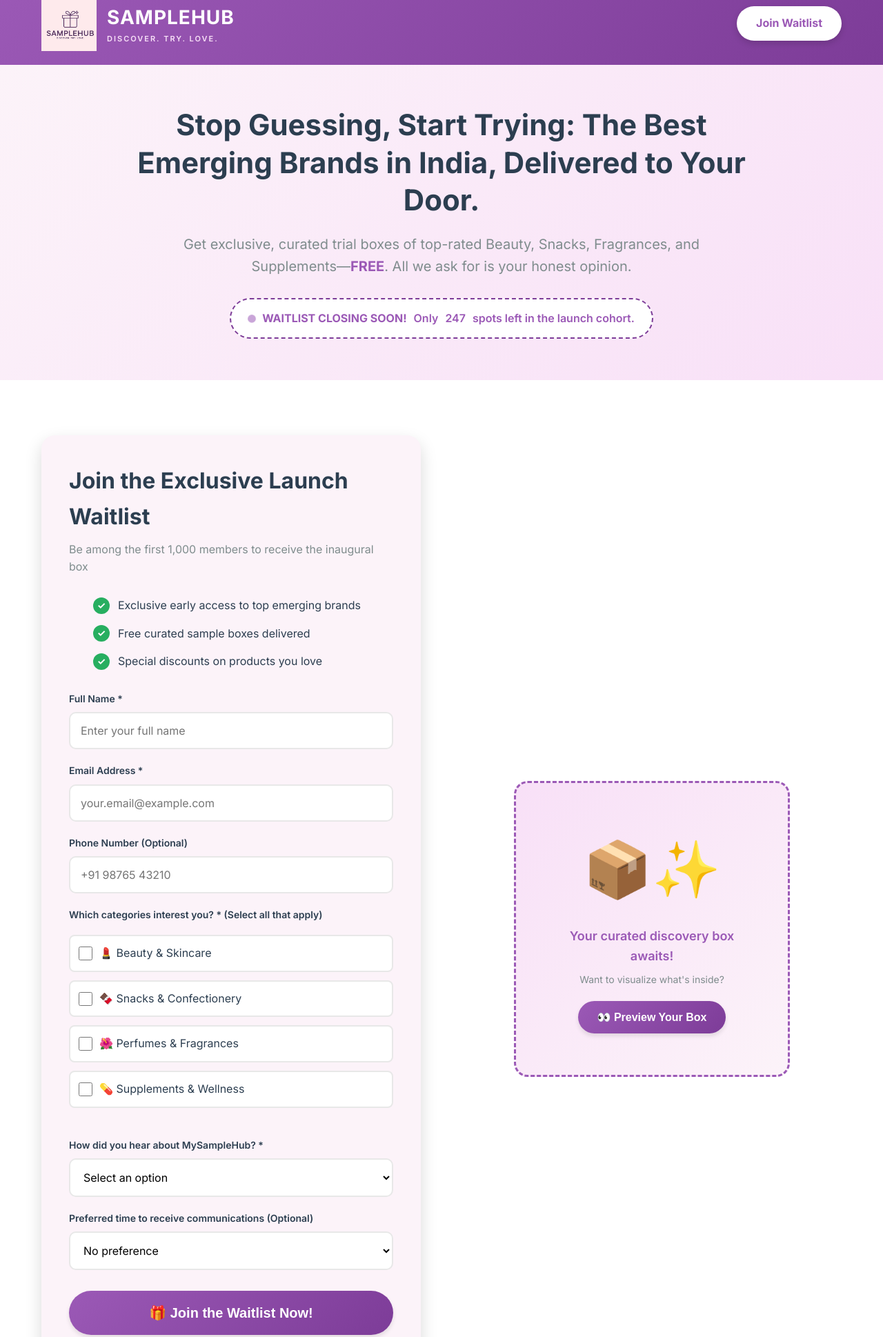
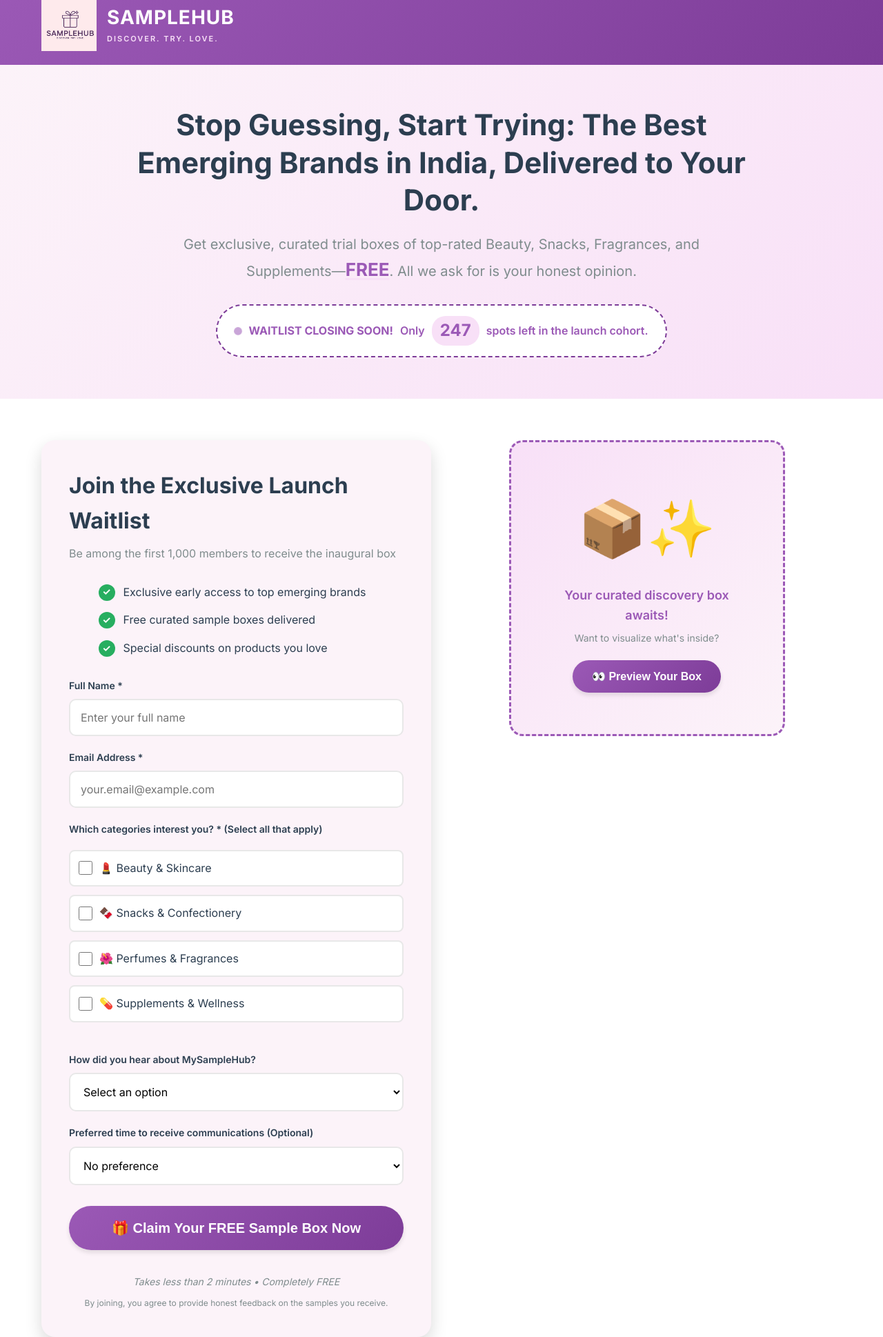
Before and after one commit to shoebmoehyd/mysamplehub, a plain HTML site: page index.html in a window 1280 px wide. Shown: the part 26-1964 px from the top of the page at 69% size. Drawn offline with Linux system fonts and the light colour scheme.

Commit message:
UX improvements: Enhanced FREE visibility with bounce effect, reduced form friction, added shimmer to modal CTA, improved social sharing meta tags, removed D2C jargon

```diff
--- a/css/styles.css
+++ b/css/styles.css
@@ -145,6 +145,30 @@ body {
     font-weight: 700;
 }
 
+.hero-subtitle .highlight-free {
+    color: var(--primary-purple);
+    font-weight: 900;
+    font-size: 1.3em;
+    text-decoration: underline;
+    text-decoration-color: var(--primary-pink);
+    text-decoration-thickness: 3px;
+    text-underline-offset: 3px;
+    display: inline-block;
+    animation: bounce-free 2s ease-in-out infinite;
+}
+
+@keyframes bounce-free {
+    0%, 20%, 50%, 80%, 100% {
+        transform: translateY(0);
+    }
+    40% {
+        transform: translateY(-10px);
+    }
+    60% {
+        transform: translateY(-5px);
+    }
+}
+
 /* Scarcity Badge */
 .scarcity-badge {
     display: inline-flex;
@@ -157,6 +181,15 @@ body {
     font-weight: 600;
     color: var(--primary-purple);
     animation: pulse-border 2s infinite;
+}
+
+.scarcity-badge .spots-number {
+    font-size: 1.5em;
+    font-weight: 900;
+    color: var(--primary-purple);
+    background: var(--primary-pink);
+    padding: 2px 12px;
+    border-radius: 20px;
 }
 
 .pulse-dot {
@@ -191,15 +224,15 @@ body {
    Waitlist Form Section
    ================== */
 .waitlist-section {
-    padding: 80px 0;
+    padding: 60px 0;
     background: var(--white);
 }
 
 .waitlist-section .container {
     display: grid;
     grid-template-columns: 1fr 1fr;
-    gap: 60px;
-    align-items: center;
+    gap: 30px;
+    align-items: start;
 }
 
 .form-container {
@@ -697,6 +730,35 @@ body {
 
 .modal-cta {
     text-align: center;
+}
+
+.modal-cta .cta-button {
+    position: relative;
+    overflow: hidden;
+}
+
+.modal-cta .cta-button::before {
+    content: '';
+    position: absolute;
+    top: 0;
+    left: -100%;
+    width: 50%;
+    height: 100%;
+    background: linear-gradient(90deg, transparent, rgba(255, 255, 255, 0.6), transparent);
+    transition: left 0.5s;
+    animation: shine 3s infinite;
+}
+
+@keyframes shine {
+    0% {
+        left: -100%;
+    }
+    20% {
+        left: 100%;
+    }
+    100% {
+        left: 100%;
+    }
 }
 
 .modal-note {
--- a/index.html
+++ b/index.html
@@ -3,9 +3,9 @@
 <head>
     <meta charset="UTF-8">
     <meta name="viewport" content="width=device-width, initial-scale=1.0">
-    <meta name="description" content="MySampleHub - Discover, try, and love the best emerging brands in India. Get exclusive trial boxes delivered to your door.">
-    <meta name="keywords" content="samples, beauty, snacks, fragrances, supplements, India, emerging brands">
-    <title>MySampleHub: Discover. Try. Love. | Exclusive Trial Boxes</title>
+    <meta name="description" content="Stop buying what you hate! Get your FREE box of Beauty, Snacks & Supplements. Limited spots left—Join the Waitlist now.">
+    <meta name="keywords" content="free samples, trial box, beauty samples, snacks samples, D2C brands, India, emerging brands">
+    <title>FREE D2C Trial Boxes | MySampleHub - Get The Best of Indian D2C</title>
     <link rel="stylesheet" href="css/styles.css">
     <link rel="icon" type="image/png" href="assets/logo.png">
     <link rel="preconnect" href="https://fonts.googleapis.com">
@@ -24,9 +24,6 @@
                         <span class="logo-tagline">DISCOVER. TRY. LOVE.</span>
                     </div>
                 </div>
-                <a href="#waitlist-form" class="header-cta-button">
-                    Join Waitlist
-                </a>
             </div>
         </div>
     </header>
@@ -36,12 +33,12 @@
         <section class="hero">
             <div class="container">
                 <h1 class="hero-title">Stop Guessing, Start Trying: The Best Emerging Brands in India, Delivered to Your Door.</h1>
-                <p class="hero-subtitle">Get exclusive, curated trial boxes of top-rated Beauty, Snacks, Fragrances, and Supplements—<strong>FREE</strong>. All we ask for is your honest opinion.</p>
+                <p class="hero-subtitle">Get exclusive, curated trial boxes of top-rated Beauty, Snacks, Fragrances, and Supplements—<strong class="highlight-free">FREE</strong>. All we ask for is your honest opinion.</p>
 
                 <!-- Scarcity Counter -->
                 <div class="scarcity-badge">
                     <span class="pulse-dot"></span>
-                    <strong>WAITLIST CLOSING SOON!</strong> Only <span id="spots-left">247</span> spots left in the launch cohort.
+                    <strong>WAITLIST CLOSING SOON!</strong> Only <span id="spots-left" class="spots-number">247</span> spots left in the launch cohort.
                 </div>
             </div>
         </section>
@@ -80,11 +77,6 @@
                         </div>
 
                         <div class="form-group">
-                            <label for="phone">Phone Number (Optional)</label>
-                            <input type="tel" id="phone" name="phone" placeholder="+91 98765 43210">
-                        </div>
-
-                        <div class="form-group">
                             <label>Which categories interest you? * (Select all that apply)</label>
                             <div class="checkbox-group">
                                 <label class="checkbox-label">
@@ -115,8 +107,8 @@
                         </div>
 
                         <div class="form-group">
-                            <label for="howHeard">How did you hear about MySampleHub? *</label>
-                            <select id="howHeard" name="howHeard" required>
+                            <label for="howHeard">How did you hear about MySampleHub?</label>
+                            <select id="howHeard" name="howHeard">
                                 <option value="">Select an option</option>
                                 <option value="Instagram">Instagram</option>
                                 <option value="LinkedIn">LinkedIn</option>
@@ -143,7 +135,7 @@
                         </div>
 
                         <button type="submit" class="cta-button cta-button-large submit-button">
-                            🎁 Join the Waitlist Now!
+                            🎁 Claim Your FREE Sample Box Now
                         </button>
 
                         <p class="form-note">Takes less than 2 minutes • Completely FREE</p>
@@ -226,7 +218,7 @@
                     <div class="modal-cta">
                     <p class="modal-note">💝 All samples are FREE • Delivered to your doorstep • No hidden charges</p>
                     <button onclick="closeBoxPreview(); document.getElementById('waitlist-form').scrollIntoView({behavior: 'smooth'});" class="cta-button cta-button-large">
-                        Join Waitlist Now!
+                        Claim My Free Box Now!
                     </button>
                 </div>
             </div>
--- a/js/script.js
+++ b/js/script.js
@@ -239,7 +239,6 @@ function setupFormValidation() {
 
             const firstName = document.getElementById('firstName').value.trim();
             const email = document.getElementById('email').value.trim().toLowerCase();
-            const phone = document.getElementById('phone').value.trim();
             const howHeard = document.getElementById('howHeard').value;
             const preferredTime = document.getElementById('preferredTime').value;
             const submitButton = form.querySelector('.submit-button');
@@ -350,7 +349,6 @@ function setupFormValidation() {
             const formData = {
                 firstName,
                 email,
-                phone,
                 categories: selectedCategories,
                 interestRatings,
                 howHeard,
```
Also changed, not shown: thank-you.html (+8 -2 lines).
